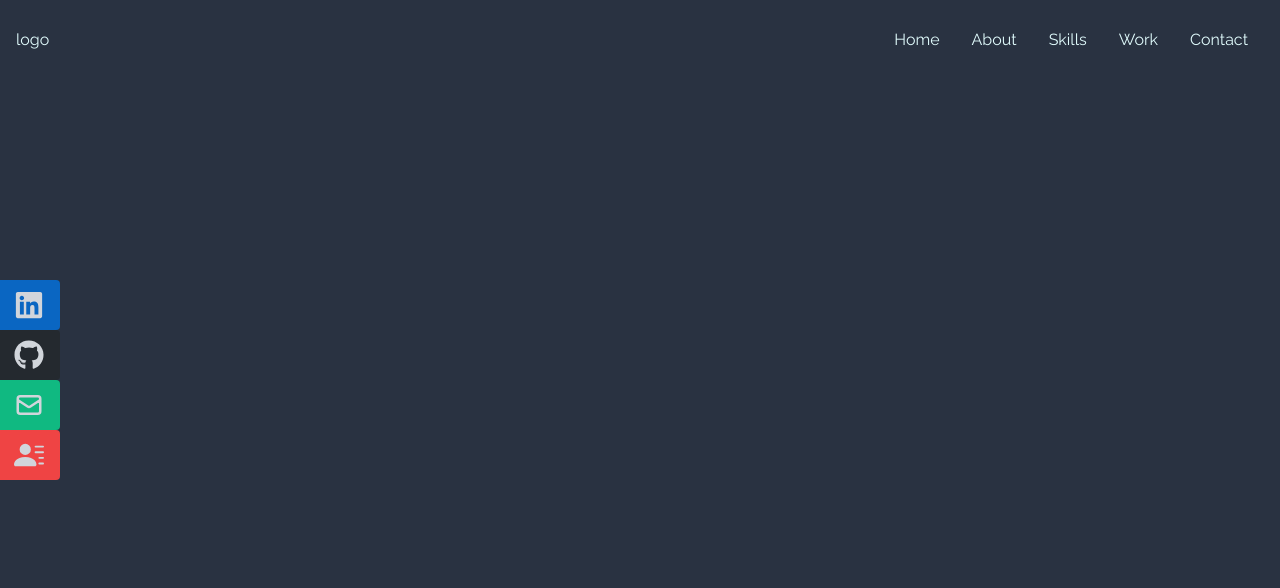
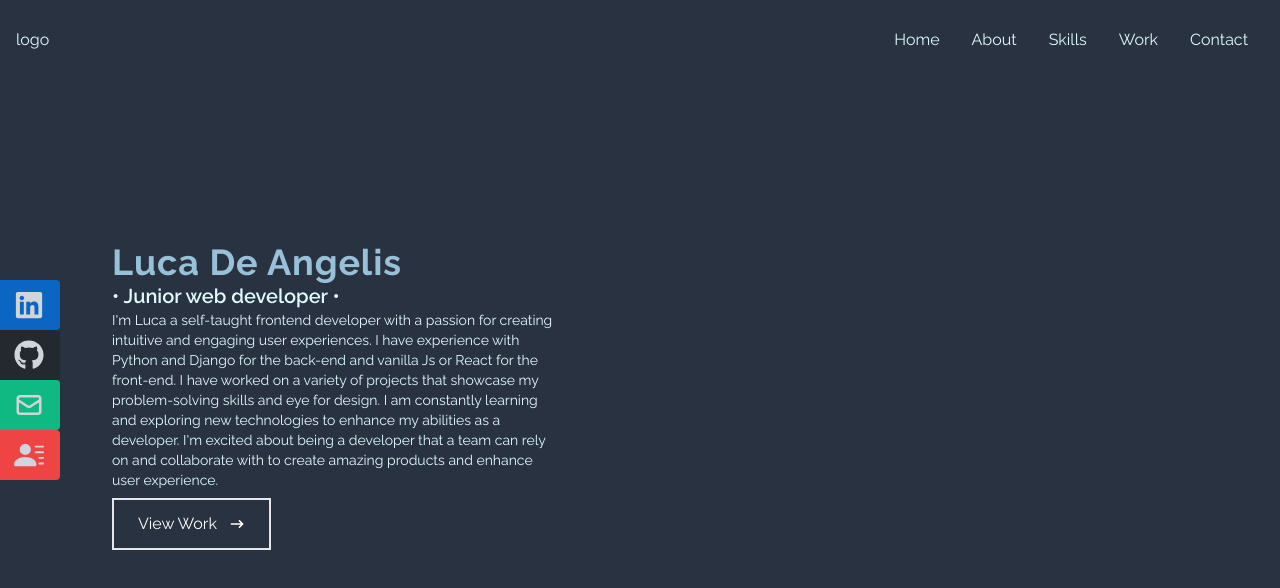
Before and after one commit to dluca22/react_portfolio, a React (Vite) app: page / in a window 1280 px wide. Shown: the top 588 px of the page. Built offline with nearby package versions, Linux system fonts and the light colour scheme.

Commit message:
completed base home component layout

```diff
--- a/src/components/Home.jsx
+++ b/src/components/Home.jsx
@@ -1,12 +1,46 @@
-import React from 'react'
-import { HiArrowNarrowRight } from 'react-icons/hi'
+import React from 'react';
+import { HiArrowNarrowRight } from 'react-icons/hi';
 
 function Home() {
-    return (
-        <div className='bg-[#293241] w-full h-screen'>
+  // name="home" is for react smoothscroll
+  return (
+    <div name='home' className='bg-[#293241] w-full h-screen'>
+      {/* container */}
+      {/* ci può anche stare un breakpoint xs in cui fa in full e la foto viene spostata sopra */}
+      <div className='max-w-[60%] lg:max-w-[40%] ml-20 px-8 flex flex-col justify-center h-full'>
+        <h1 className='text-4xl font-bold tracking-wide text-[#98C1D9] '>
+          {' '}
+          Luca De Angelis
+        </h1>
+        <h2 className='text-xl font-semibold text-[#E0FBFC]'>
+          • Junior web developer •
+        </h2>
+        <p className='text-[#E0FBFC] text-sm'>
+          I'm Luca a self-taught frontend developer with a passion for creating
+          intuitive and engaging user experiences. I have experience with Python
+          and Django for the back-end and vanilla Js or React for the front-end.
+          I have worked on a variety of projects that showcase my
+          problem-solving skills and eye for design. I am constantly learning
+          and exploring new technologies to enhance my abilities as a developer.
+          I'm excited about being a developer that a team can rely on and
+          collaborate with to create amazing products and enhance user
+          experience.
+        </p>
 
+        <div>
+          <button
+            type='button'
+            className='text-white group border-2 px-6 py-3 my-2 flex items-center hover:bg-[#EE6C4D] hover:border-[#EE6C4D] duration-300'
+          >
+            View Work
+            <span className='duration-300 group-hover:rotate-90'>
+              <HiArrowNarrowRight className='ml-3' />
+            </span>
+          </button>
         </div>
-    )
+      </div>
+    </div>
+  );
 }
 
-export default Home
+export default Home;
--- a/src/components/StickyLinks.jsx
+++ b/src/components/StickyLinks.jsx
@@ -6,24 +6,24 @@ import { BsFillPersonLinesFill } from 'react-icons/bs'
 function StickyLinks() {
   return (
     // TODO remove xxl: define class and style for vertical sliding tiles after completing, remove hidden
-    <div className='hidden md:sticky-left xxl:sticky-top'>
+    <div className='hidden lg:sticky-left xxl:sticky-top'>
         <ul>
-            <li className='vertical-slide md:horizontal-slide bg-[#0A66C2]'>
+            <li className='vertical-slide lg:horizontal-slide bg-[#0A66C2]'>
                 <a href="/" className='flex items-center justify-between w-full text-gray-300 font-bold'>
                     LinkedIn <FaLinkedin size={30} />
                 </a>
             </li>
-            <li className='xxl:vertical-slide md:horizontal-slide bg-[#24292F]'>
+            <li className='xxl:vertical-slide lg:horizontal-slide bg-[#24292F]'>
                 <a href="/" className='flex items-center justify-between w-full text-gray-300 font-bold'>
                     Github <FaGithub size={30} />
                 </a>
             </li>
-            <li className='xxl:vertical-slide md:horizontal-slide bg-emerald-500'>
+            <li className='xxl:vertical-slide lg:horizontal-slide bg-emerald-500'>
                 <a href="/" className='flex items-center justify-between w-full text-gray-300 font-bold'>
                     Email <HiOutlineMail size={30} />
                 </a>
             </li>
-            <li className='xxl:vertical-slide md:horizontal-slide bg-red-500'>
+            <li className='xxl:vertical-slide lg:horizontal-slide bg-red-500'>
                 <a href="/" className='flex items-center justify-between w-full text-gray-300 font-bold'>
                     Resume <BsFillPersonLinesFill size={30} />
                 </a>
```
Also changed, not shown: src/components/About.jsx (added).
